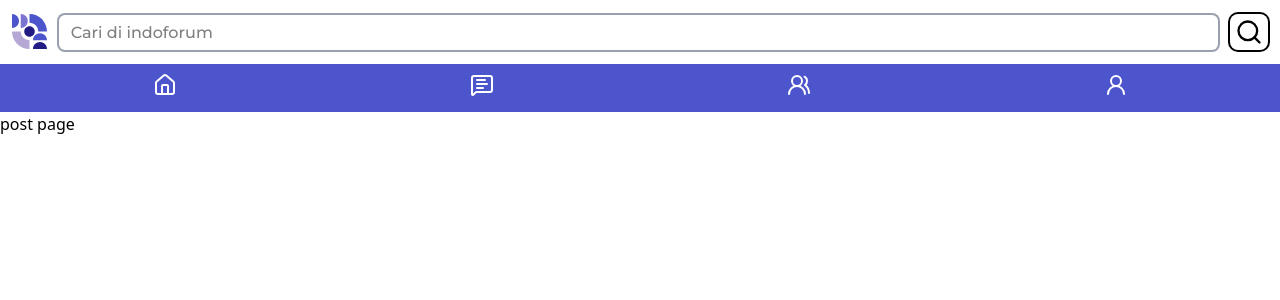
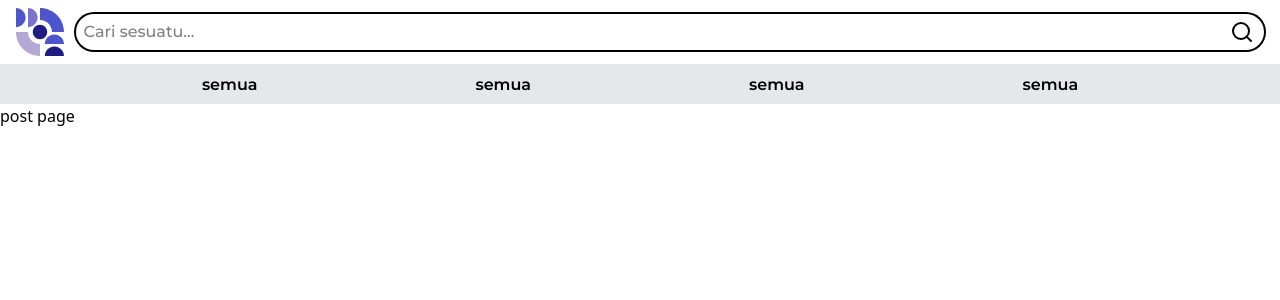
Before and after one commit to MrIrawan/indoforum, a Next.js app: page /post in a window 1280 px wide. Shown: the top 300 px of the page. Built offline with nearby package versions, Linux system fonts and the light colour scheme.

Commit message:
modifikasi dan merubah semua tampila di layout halaman post

```diff
--- a/src/app/post/layout.js
+++ b/src/app/post/layout.js
@@ -6,59 +6,59 @@ import { Search } from "lucide-react"
 export default function PostLayout({ children }) {
     return (
         <>
-            <header className="w-full">
-                <div className="w-full h-16 bg-white px-3 py-3 flex items-center gap-3">
-                    <div className="w-9 h-9 overflow-hidden">
+            <header className="w-full h-16">
+                <nav className="lg:container lg:mx-auto h-full flex items-center gap-3 p-4">
+                    <div className="w-fit">
                         <Image
                             src={indoforumLogo}
                             alt="indoforum-logo"
+                            width={50}
+                            height={50}
                         />
                     </div>
-                    <form className="w-full flex items-center gap-3">
-                        <input type="text" placeholder="Cari di indoforum" className="w-full h-full ring-2 ring-gray-400 font-m-medium rounded-md px-3 py-2 focus:outline-none placeholder:font-m-medium" />
-                        <button type="submit" className="w-10 h-9 flex items-center justify-center ring-2 rounded-lg">
-                            <Search className="w-7 h-7" />
-                        </button>
+                    <div className="w-full flex items-center">
+                        <form className="w-full flex items-center relative">
+                            <input
+                                type="search"
+                                name="search-col"
+                                id="search-col"
+                                className="ring-2 rounded-3xl py-1.5 w-full px-2 font-m-medium overflow-hidden placeholder:font-m-medium"
+                                placeholder="Cari sesuatu..."
+                            />
+                            <Button
+                                buttonStyle="absolute right-2.5 top-1/2 -translate-y-1/2"
+                            >
+                                <Search className="w-6 h-6"/>
+                            </Button>
                         </form>
                     </div>
-                <nav className="w-full h-12 bg-primary-color px-3">
-                    <ul className="w-full h-full flex items-center gap-3 justify-around">
+                </nav>
+            </header>
+            <div className="w-full h-10 bg-gray-200">
+                <ul className="w-full flex items-center justify-evenly gap-4 h-full">
                     <li>
-                            <Button
-                                link="/post"
-                                ringColor="white"
-                            >
-                                <Button.home bgColor="white"/>
+                        <Button>
+                            <p className="text-base font-m-semibold">semua</p>
                         </Button>
                     </li>
                     <li>
-                            <Button
-                                link="/forums"
-                                ringColor="white"
-                            >
-                                <Button.forums bgColor="white"/>
+                        <Button>
+                            <p className="text-base font-m-semibold">semua</p>
                         </Button>
                     </li>
                     <li>
-                            <Button
-                                link="/friends"
-                                ringColor="white"
-                            >
-                                <Button.users bgColor="white"/>
+                        <Button>
+                            <p className="text-base font-m-semibold">semua</p>
                         </Button>
                     </li>
                     <li>
-                            <Button
-                                link="/profile/123"
-                                ringColor="white"
-                            >
-                                <Button.profile bgColor="white"/>
+                        <Button>
+                            <p className="text-base font-m-semibold">semua</p>
                         </Button>
                     </li>
                 </ul>
-                </nav>
-            </header>
-            { children }
+            </div>
+            {children}
         </>
     )
 }
```
Lines whose indentation alone changed are shown as unchanged.
